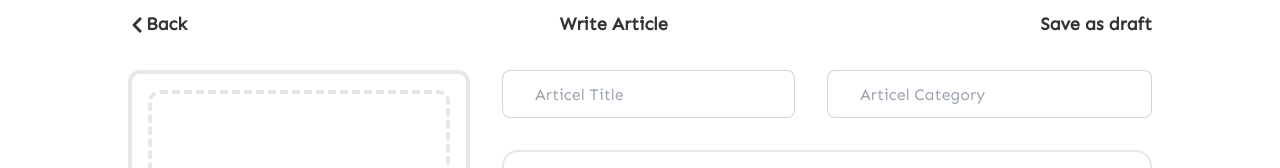
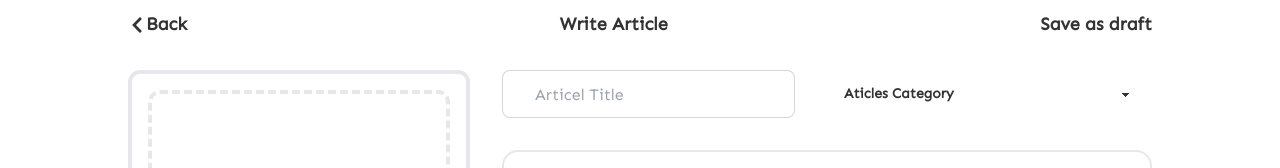
Before and after one commit to hendris27/clickmedianews-frontend, a React (Vite) app: page /writearticles in a window 1280 px wide. Shown: the part 133-301 px from the top of the page. Built offline with nearby package versions, Linux system fonts and the light colour scheme.

Commit message:
add select article category

```diff
--- a/src/pages/users/WriteArticle.jsx
+++ b/src/pages/users/WriteArticle.jsx
@@ -33,7 +33,14 @@ const WriteArticles = () => {
                                     <input type='text' className='px-8 input input-bordered w-full' placeholder='Articel Title'/>
                                 </div>
                                 <div className='w-[50%]'>
-                                    <input type='text' className='px-8 input input-bordered w-full' placeholder='Articel Category'/>
+                                    <select className='select w-full max-w-xs'>
+                                        <option disabled selected>Aticles Category</option>
+                                        <option>Homer</option>
+                                        <option>Marge</option>
+                                        <option>Bart</option>
+                                        <option>Lisa</option>
+                                        <option>Maggie</option>
+                                    </select>
 
                                 </div>
                             </div>
```
